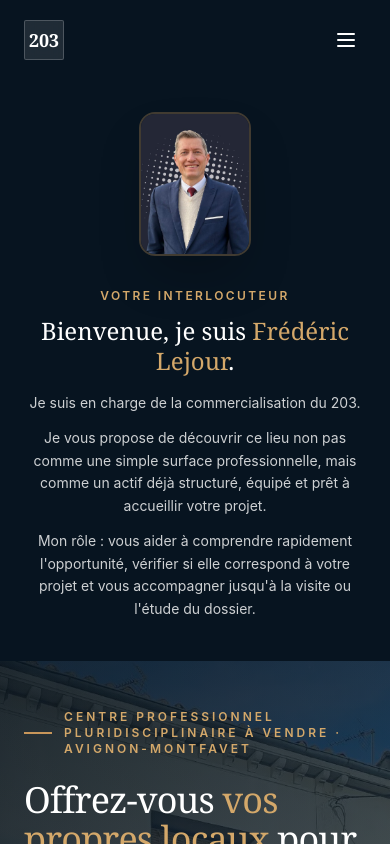
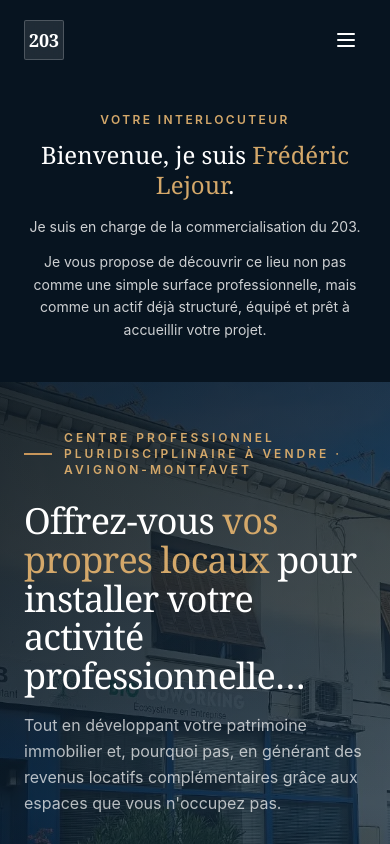
Before and after one commit to Fredlejour/le-203-avignon, a Next.js app: page / in a window 390 px wide. Shown: the top 844 px of the page. Built offline with nearby package versions, Linux system fonts and the light colour scheme.

Commit message:
Refine agent intro responsive layout

```diff
--- a/components/AgentIntro.tsx
+++ b/components/AgentIntro.tsx
@@ -20,7 +20,7 @@ export default function AgentIntro() {
           }`}
         >
           {/* Photo */}
-          <div className="flex justify-center lg:justify-start">
+          <div className="hidden lg:flex justify-start">
             <div className="w-28 h-36 md:w-36 md:h-44 lg:w-44 lg:h-56 rounded-2xl overflow-hidden border-2 border-gold-500/30 shadow-2xl flex-shrink-0">
               <img
                 src="/images/frederic-lejour.jpg"
@@ -49,11 +49,6 @@ export default function AgentIntro() {
                 surface professionnelle, mais comme un actif déjà structuré,
                 équipé et prêt à accueillir votre projet.
               </p>
-              <p>
-                Mon rôle : vous aider à comprendre rapidement l&apos;opportunité,
-                vérifier si elle correspond à votre projet et vous accompagner
-                jusqu&apos;à la visite ou l&apos;étude du dossier.
-              </p>
             </div>
           </div>
         </div>
```
